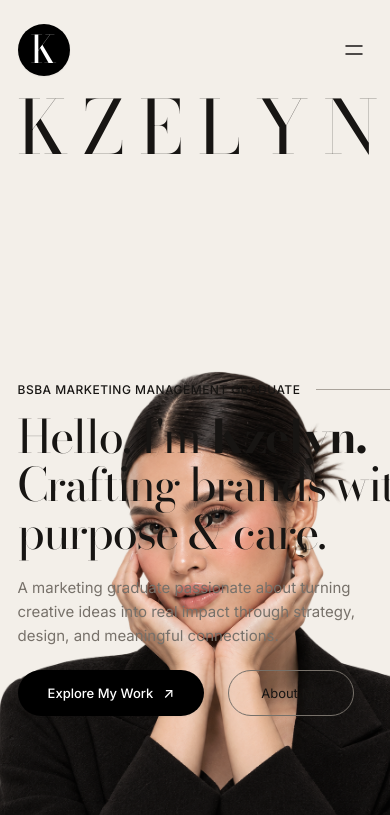
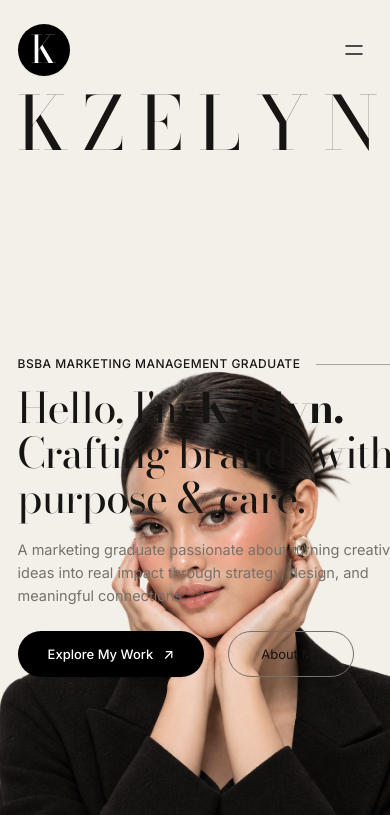
Before and after one commit to vardzz/kzelyn.me, a Next.js app: page / in a window 390 px wide. Shown: the top 815 px of the page. Built offline with nearby package versions, Linux system fonts and the light colour scheme.

Commit message:
feat: add Hero component with typography, portrait cutout, and CTAs

```diff
--- a/src/components/Hero.tsx
+++ b/src/components/Hero.tsx
@@ -11,7 +11,7 @@ export function Hero() {
     >
       {/* 1. Oversized Typography: KZELYN (Single Horizontal Line across the upper portion) */}
       <div
-        className="absolute top-[11vh] left-0 right-0 w-full px-[4.5vw] flex justify-between items-baseline font-serif text-[19vw] 2xl:text-[310px] font-normal leading-[0.95] tracking-[-0.075em] text-[#171513] pointer-events-none select-none z-0"
+        className="absolute top-[10.5vh] left-0 right-0 w-full px-[4.5vw] flex justify-between items-baseline font-serif text-[19vw] 2xl:text-[310px] font-normal leading-[0.95] tracking-[-0.075em] text-[#171513] pointer-events-none select-none z-0"
         aria-hidden="true"
       >
         <span>K</span>
@@ -37,31 +37,31 @@ export function Hero() {
         />
       </div>
 
-      {/* 3. Left-Side Introduction (Positioned at 44-46% viewport height, left: 4.5vw) */}
-      <div className="absolute top-[45vh] left-[4.5vw] z-20 w-[550px] max-w-[550px] flex flex-col items-start text-left">
+      {/* 3. Left-Side Introduction (Positioned at 42-44% viewport height, left: 4.5vw) */}
+      <div className="absolute top-[42vh] left-[4.5vw] z-20 w-[560px] max-w-[580px] flex flex-col items-start text-left">
 
         {/* Small Introductory Label with Horizontal Line */}
-        <div className="flex items-center gap-4 mb-3.5">
+        <div className="flex items-center gap-4 mb-3">
           <p className="font-sans text-[12px] font-medium tracking-[0.04em] uppercase text-[#171513] whitespace-nowrap">
             BSBA MARKETING MANAGEMENT GRADUATE
           </p>
           <span className="h-[1px] w-24 sm:w-32 bg-[#A9A39B]" aria-hidden="true" />
         </div>
 
-        {/* Main Headline: Bodoni Moda, 64px, line-height 1.04, bold on Kzelyn */}
-        <h1 className="font-serif text-[46px] sm:text-[54px] lg:text-[60px] xl:text-[64px] font-normal leading-[1.04] text-[#171513] tracking-[-0.035em] mb-0">
+        {/* Main Headline: Exactly 3 lines, Bodoni Moda, bold on Kzelyn */}
+        <h1 className="font-serif text-[42px] sm:text-[46px] lg:text-[50px] xl:text-[52px] font-normal leading-[1.08] text-[#171513] tracking-[-0.025em] mb-4">
           Hello, I&apos;m <strong className="font-bold text-[#171513]">Kzelyn.</strong><br />
           Crafting brands with<br />
           purpose &amp; care.
         </h1>
 
-        {/* Supporting Description: Inter, 16px, line-height 1.6, color #77716A, max-width 390px, mt-5 */}
-        <p className="font-sans text-[15px] sm:text-[16px] font-normal leading-[1.6] text-[#77716A] max-w-[390px] mt-5 mb-0">
+        {/* Supporting Description: Inter, 15px, line-height 1.6, color #77716A, max-width 390px */}
+        <p className="font-sans text-[14.5px] sm:text-[15px] font-normal leading-[1.6] text-[#77716A] max-w-[390px] mb-6">
           A marketing graduate passionate about turning creative ideas into real impact through strategy, design, and meaningful connections.
         </p>
 
-        {/* Call-to-Action Buttons: mt-[22px], gap-6 */}
-        <div className="flex items-center gap-6 mt-[22px]">
+        {/* Call-to-Action Buttons: h-[46px], gap-6 */}
+        <div className="flex items-center gap-6">
           {/* Primary CTA */}
           <a
             href="#work"
@@ -83,7 +83,7 @@ export function Hero() {
       </div>
 
       {/* 4. Scroll Indicator (Bottom Left of the Hero) */}
-      <div className="absolute bottom-[4.5vh] left-[4.5vw] z-20 flex items-center gap-3.5 text-[#77716A] tracking-normal">
+      <div className="absolute bottom-8 lg:bottom-10 left-[4.5vw] z-20 flex items-center gap-3.5 text-[#77716A] tracking-normal">
         <a
           href="#about"
           className="w-[36px] h-[38px] rounded-[11px] border border-[#A9A39B] flex items-center justify-center text-[#171513] hover:border-[#171513] transition-colors cursor-pointer"
```
